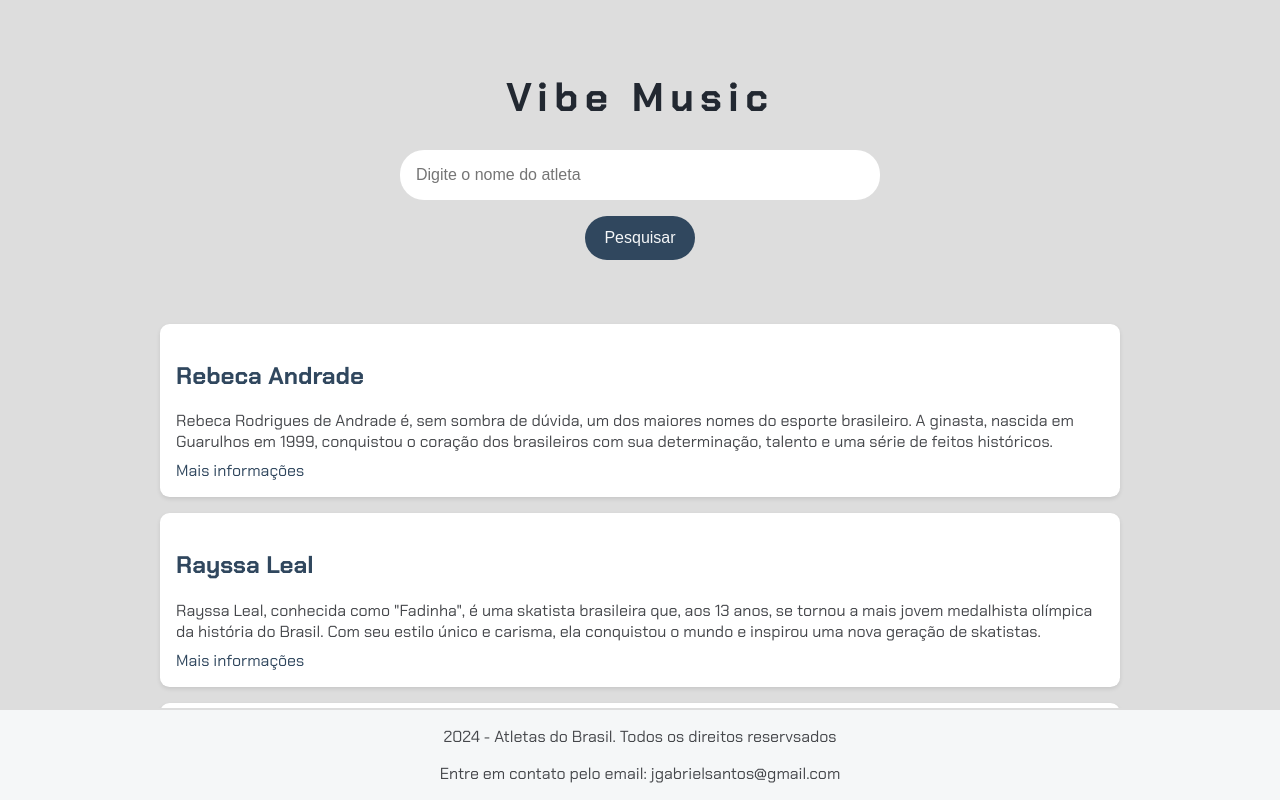
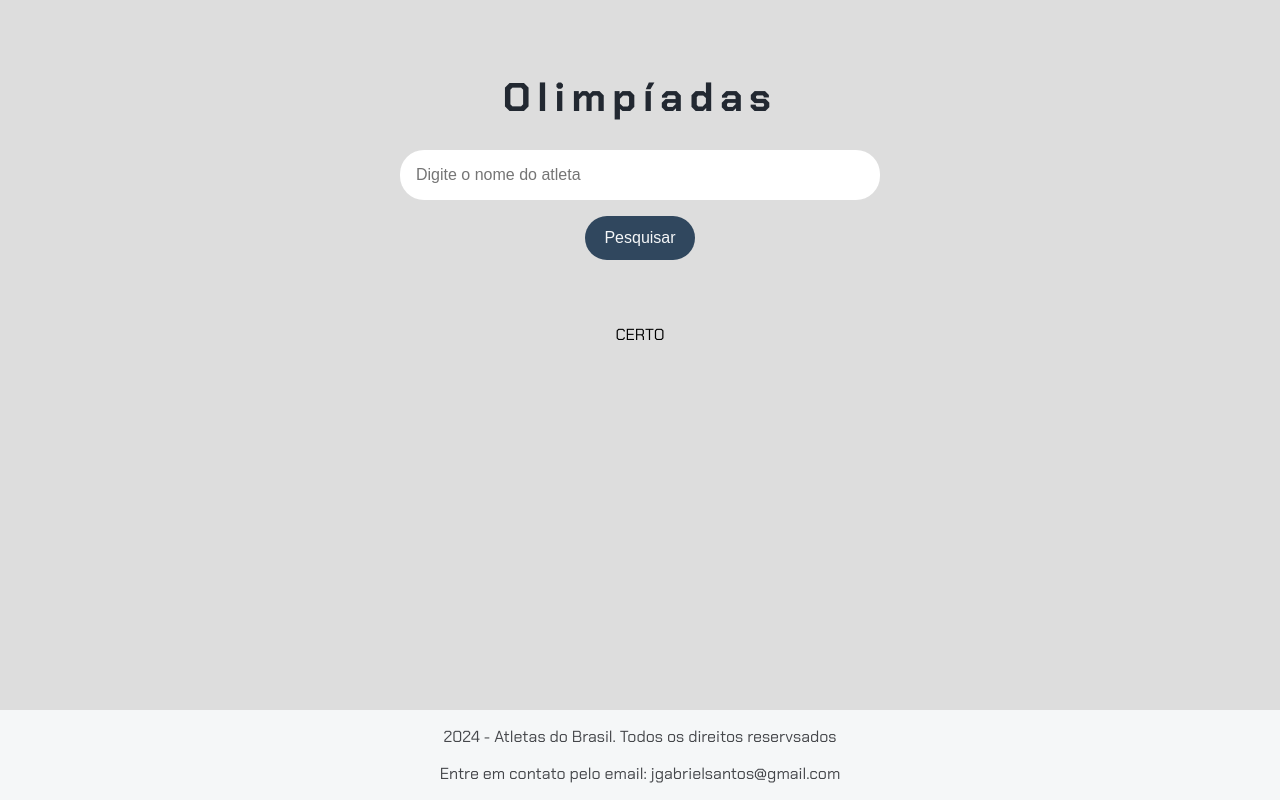
Before and after one commit to Joao-Gabriel-Santos/Olimpiadas, a plain HTML site: page index.html in a window 1280 px wide. Both pictures are taken after a click on the button "Pesquisar". Drawn offline with Linux system fonts and the light colour scheme.

Commit message:
Iniciando o Back-End
Fazendo a função de pesquisar e ocultar os atletas

```diff
--- a/app.js
+++ b/app.js
@@ -1 +1,6 @@
-console.log(dados)
+
+function buscar() {
+    const nome = document.getElementsByTagName('input')[0].value;
+    let res = document.querySelector('.resultados-pesquisa');
+    res.innerHTML = 'CERTO'
+}
--- a/index.html
+++ b/index.html
@@ -10,41 +10,15 @@
 </head>
 <body>
     <header>
-        <h1>Vibe Music</h1>
+        <h1>Olimpíadas</h1>
     </header>
     <main>
         <section>
-            <input type="text" placeholder="Digite o nome do atleta">
-            <button>Pesquisar</button>
+            <input type="text" placeholder="Digite o nome do atleta" onkeypress="if(event.keyCode==13){buscar()}">
+            <button onclick="buscar()">Pesquisar</button>
         </section>
         <section class="resultados-pesquisa">
-            <div class="item-resultado">
-            <h2>
-                <a href="">Rebeca Andrade</a>
-            </h2>
-            <p class="descricao-meta">
-                Rebeca Rodrigues de Andrade é, sem sombra de dúvida, um dos maiores nomes do esporte brasileiro. A ginasta, nascida em Guarulhos em 1999, conquistou o coração dos brasileiros com sua determinação, talento e uma série de feitos históricos.
-            </p>
-            <a href="https://pt.wikipedia.org/wiki/Rebeca_Andrade" target="_blank">Mais informações</a>
-        </div>
-        <div class="item-resultado">
-            <h2>
-                <a href="">Rayssa Leal</a>
-            </h2>
-            <p class="descricao-meta">
-                Rayssa Leal, conhecida como "Fadinha", é uma skatista brasileira que, aos 13 anos, se tornou a mais jovem medalhista olímpica da história do Brasil. Com seu estilo único e carisma, ela conquistou o mundo e inspirou uma nova geração de skatistas.
-            </p>
-            <a href="https://pt.wikipedia.org/wiki/Rayssa_Leal" target="_blank">Mais informações</a>
-        </div>
-        <div class="item-resultado">
-            <h2>
-                <a href="">Beatriz Souza</a>
-            </h2>
-            <p class="descricao-meta">
-                Beatriz Souza é uma judoca brasileira que se destacou nos Jogos Olímpicos de Paris 2024. Com sua força e técnica, ela conquistou a medalha de ouro e se tornou um dos principais nomes do judô brasileiro.
-            </p>
-            <a href="https://pt.wikipedia.org/wiki/Beatriz_Souza" target="_blank">Mais informações</a>
-        </div>
+
         </section>
     </main>
     <footer>
```
